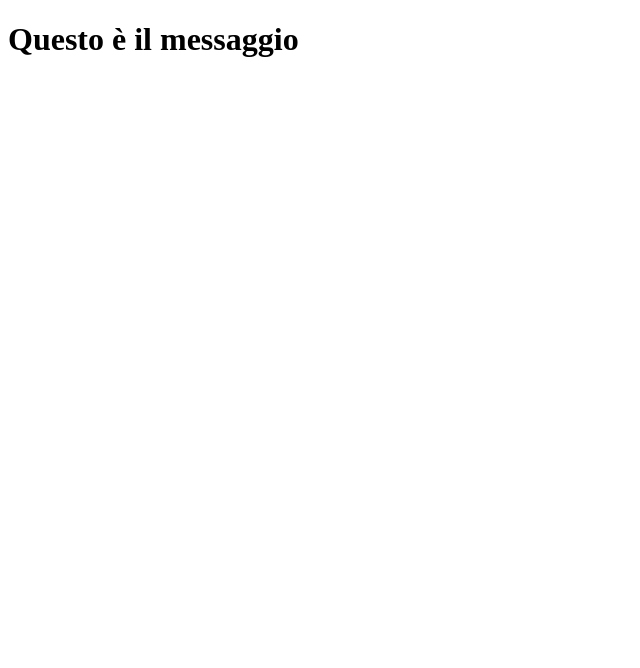
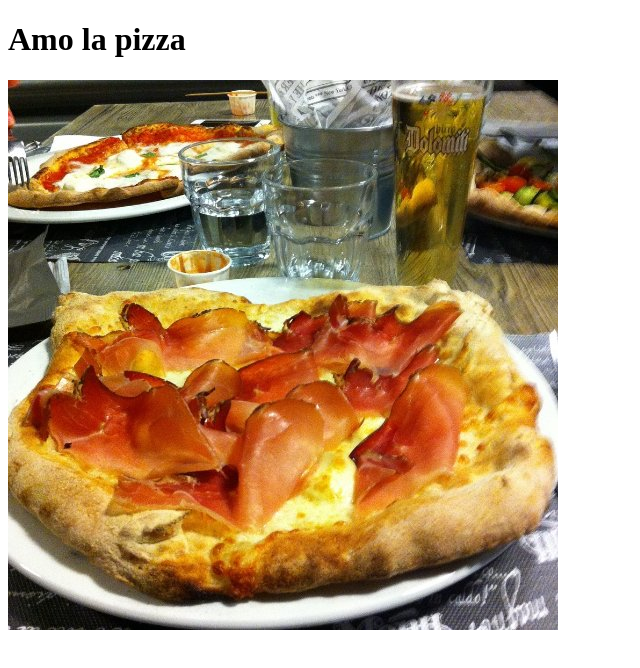
Before and after one commit to Emanuele-Colaci/vue-hello, a plain HTML site: page index.html in a window 1280 px wide. Shown: the whole page, without its empty margins (0-640 px from the left). Drawn offline with nearby package versions, Linux system fonts and the light colour scheme.

Commit message:
Fatto il bonus

```diff
--- a/index.html
+++ b/index.html
@@ -9,7 +9,7 @@
     <body>
         <div id="app">
             <h1>{{messaggio}}</h1>
-
+            <img :src="image">
         </div>
 
         <script src="https://unpkg.com/vue@3/dist/vue.global.js"></script>
--- a/js/index.js
+++ b/js/index.js
@@ -3,7 +3,8 @@ const { createApp } = Vue;
 createApp({
     data(){
         return{
-            messaggio: 'Questo è il messaggio'
+            messaggio: 'Amo la pizza',
+            image: './img/pizza.jpg'
         }
     },
 }).mount('#app')
```
